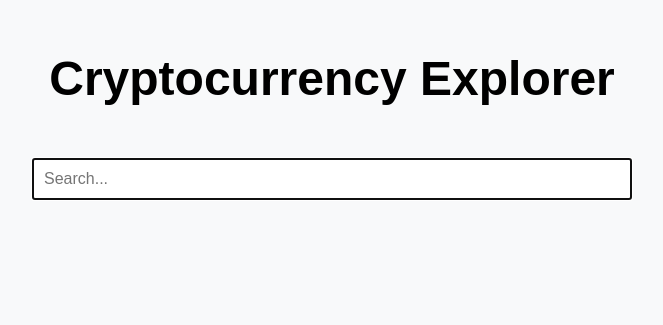
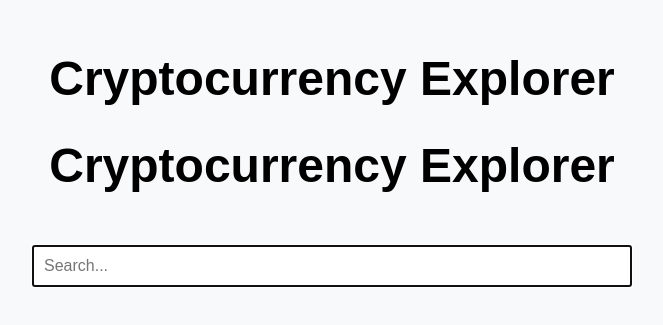
Before and after one commit to AzaSat231/CryptoSearch, a plain HTML site: page index.html in a window 1280 px wide. Shown: the part 281-606 px from the top of the page, without its empty margins (308-971 px from the left). Drawn offline with Linux system fonts and the light colour scheme.

Commit message:
Describe your changes here

```diff
--- a/index.html
+++ b/index.html
@@ -9,6 +9,7 @@
 <body>
     <header>
         <h1>Cryptocurrency Explorer</h1>
+        <h1>Cryptocurrency Explorer</h1>
     </header>
     <div id="search-container">
         <input type="text" id="search-input" placeholder="Search..." />
```
